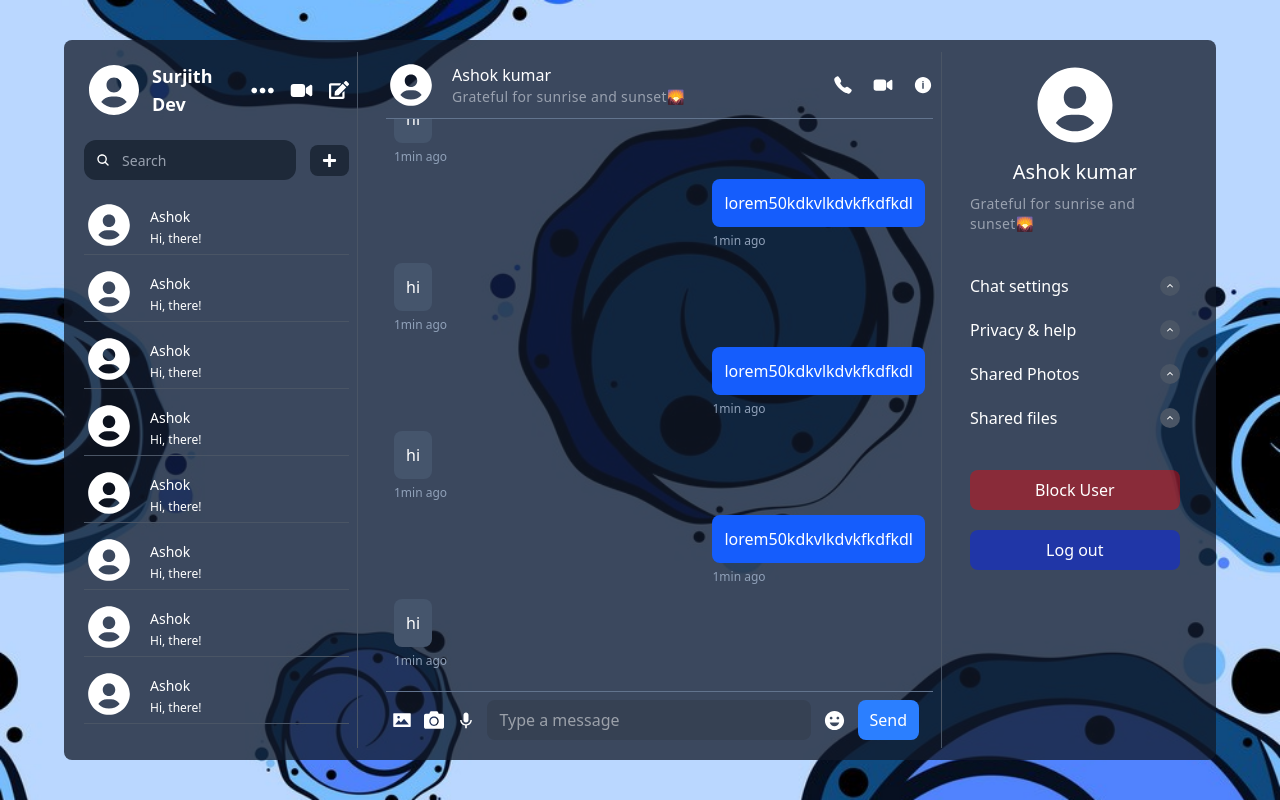
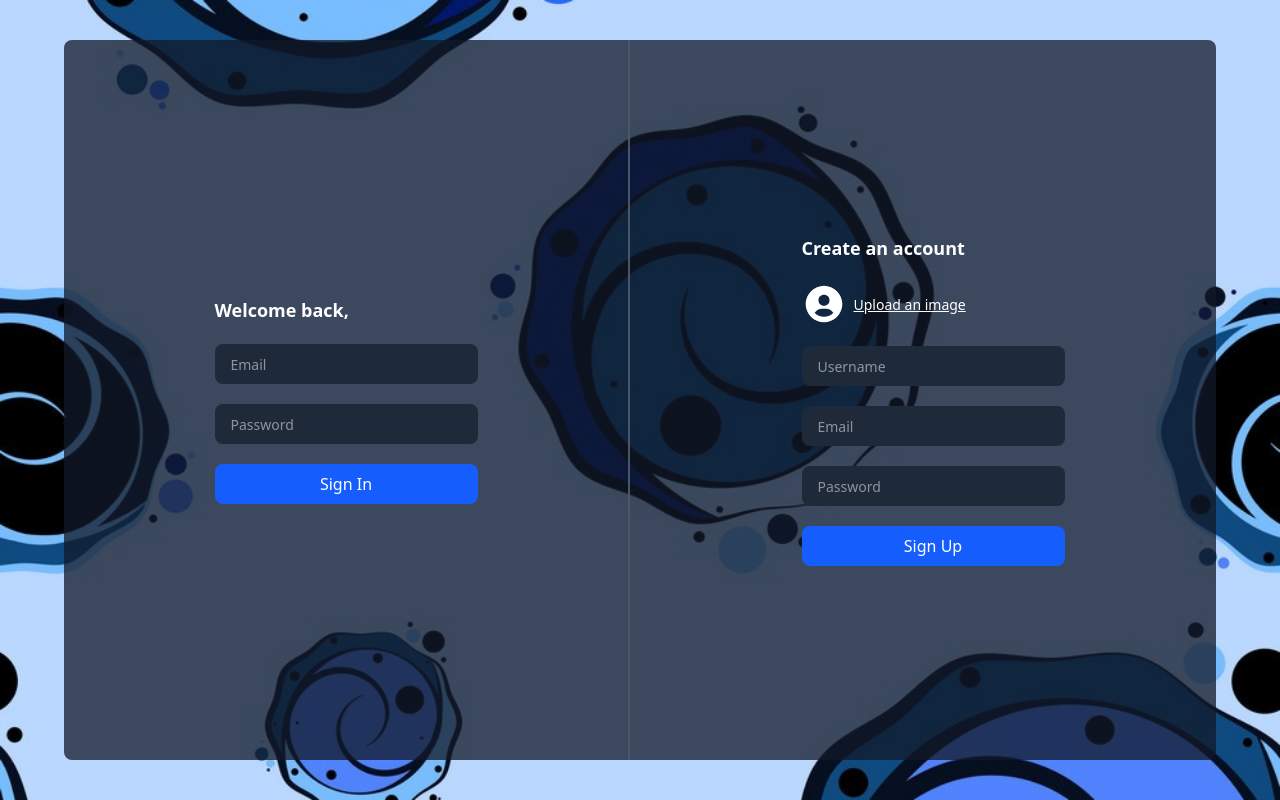
Before and after one commit to SurjithPeriyasamy/chat-system, a React (Vite) app: page /login in a window 1280 px wide. Built offline with nearby package versions, Linux system fonts and the light colour scheme.

Commit message:
completed login component and installed router

```diff
--- a/package.json
+++ b/package.json
@@ -15,6 +15,8 @@
     "react": "^19.0.0",
     "react-dom": "^19.0.0",
     "react-icons": "^5.5.0",
+    "react-router-dom": "^7.5.0",
+    "react-toastify": "^11.0.5",
     "tailwindcss": "^4.1.1"
   },
   "devDependencies": {
--- a/src/App.tsx
+++ b/src/App.tsx
@@ -2,7 +2,9 @@ import List from "./components/list/List";
 import Detail from "./components/detail/Detail";
 import Chat from "./components/chat/Chat";
 import { useEffect, useState } from "react";
-
+import { RouterProvider } from "react-router-dom";
+import { appRouter } from "./utils/appRouter.ts";
+import { ToastContainer } from "react-toastify";
 function App() {
   //   const [online, setOnline] = useState(navigator.onLine);
   //   console.log(navigator);
@@ -36,10 +38,9 @@ function App() {
   //   }, []);
 
   return (
-    <div className="flex p-3 gap-5 h-[90vh] w-[90vw] bg-[rgb(17,25,40,0.75)] rounded-lg *:border-r-gray-600 *:border-r *:p-2">
-      <List />
-      <Chat />
-      <Detail />
+    <div className="h-[90vh] w-[90vw] bg-[rgb(17,25,40,0.75)] rounded-lg">
+      <RouterProvider router={appRouter} />
+      <ToastContainer />
     </div>
   );
 }
--- /dev/null
+++ b/src/components/Browse.tsx
@@ -0,0 +1,16 @@
+import React from "react";
+import List from "./list/List";
+import Chat from "./chat/Chat";
+import Detail from "./detail/Detail";
+
+const Browse = () => {
+  return (
+    <div className="*:border-r-gray-600 *:border-r *:p-2 flex p-3 gap-5 h-full w-full">
+      <List />
+      <Chat />
+      <Detail />
+    </div>
+  );
+};
+
+export default Browse;
--- /dev/null
+++ b/src/components/list/AddUser.tsx
@@ -0,0 +1,27 @@
+import { JSX } from "react";
+import { BiSolidUserCircle } from "react-icons/bi";
+
+const AddUser = (): JSX.Element => {
+  return (
+    <div className="absolute z-10 px-5 py-7 bg-[rgb(17,25,40,0.75)] left-1/2 top-1/2 -translate-1/2 rounded-lg flex flex-col items-center gap-9">
+      <form className="space-x-2.5">
+        <input
+          type="text"
+          name=""
+          id=""
+          placeholder="Username"
+          className="p-2 placeholder:text-gray-500 placeholder:text-sm bg-gray-400 outline-none rounded-lg"
+        />
+        <button className="bg-blue-600 p-2 rounded-lg text-sm">Search</button>
+      </form>
+      <div className="flex gap-5 justify-between w-full">
+        <div className="flex items-center gap-2">
+          <BiSolidUserCircle size={30} /> <span>Surjith</span>
+        </div>
+        <button className="bg-blue-600 p-2 rounded-lg text-sm">Add User</button>
+      </div>
+    </div>
+  );
+};
+
+export default AddUser;
--- a/src/components/list/Search.tsx
+++ b/src/components/list/Search.tsx
@@ -2,10 +2,12 @@ import { JSX, useState } from "react";
 import { IoSearch } from "react-icons/io5";
 import { FaPlus } from "react-icons/fa";
 import { FaMinus } from "react-icons/fa";
+import AddUser from "./AddUser";
 
 const Search = (): JSX.Element => {
   const [isAddUserOpen, setIsAddUserOpen] = useState(false);
   return (
+    <div>
       <div className="flex justify-between items-center *:bg-gray-800">
         <div className="rounded-xl w-4/5 flex items-center px-3 py-1 gap-2">
           <IoSearch />
@@ -23,6 +25,8 @@ const Search = (): JSX.Element => {
           {isAddUserOpen ? <FaMinus size={15} /> : <FaPlus size={15} />}
         </button>
       </div>
+      {isAddUserOpen && <AddUser />}
+    </div>
   );
 };
 
--- /dev/null
+++ b/src/components/login/FormComponent.tsx
@@ -0,0 +1,86 @@
+import { ChangeEvent, FormEvent, JSX, useState } from "react";
+import { BiSolidUserCircle } from "react-icons/bi";
+import { toast } from "react-toastify";
+
+interface Props {
+  isSignUp: boolean;
+}
+
+const FormComponent = ({ isSignUp }: Props): JSX.Element => {
+  const [avatar, setAvatar] = useState<{
+    file: {
+      lastModified: number;
+      name: string;
+      size: number;
+      type: string;
+      webkitRelativePath: string;
+    } | null;
+    url: string;
+  }>({
+    file: null,
+    url: "",
+  });
+  const handleAvatarChange = (e: ChangeEvent<HTMLInputElement>) => {
+    console.log(e.target.files);
+    const file = e.target.files?.[0];
+    if (!file) return;
+
+    setAvatar({
+      file: file,
+      url: URL.createObjectURL(file),
+    });
+  };
+  const handleSubmit = (e: FormEvent<HTMLFormElement>) => {
+    e.preventDefault();
+    toast.warn("hello", { position: "bottom-right", autoClose: 1000 });
+  };
+  return (
+    <div className="space-y-5">
+      <h2 className="font-bold text-lg">
+        {isSignUp ? "Create an account" : "Welcome back,"}
+      </h2>
+      <form onSubmit={handleSubmit} className="flex flex-col gap-5">
+        {isSignUp && (
+          <>
+            <div className="flex gap-2 items-center">
+              <div className="size-11">
+                {avatar.url ? (
+                  <img
+                    src={avatar.url}
+                    alt="Avatar"
+                    className="size-full rounded-full object-fill"
+                  />
+                ) : (
+                  <BiSolidUserCircle className="size-full" />
+                )}
+              </div>
+              <div>
+                <label
+                  htmlFor="file"
+                  className="text-sm underline cursor-pointer"
+                >
+                  Upload an image
+                </label>
+                <input
+                  type="file"
+                  name="file"
+                  accept="image/*"
+                  id="file"
+                  onChange={handleAvatarChange}
+                  className="hidden input"
+                />
+              </div>
+            </div>
+            <input type="text" placeholder="Username" className="input" />
+          </>
+        )}
+        <input type="text" placeholder="Email" className="input" />
+        <input type="text" placeholder="Password" className="input" />
+        <button className="bg-blue-600 p-2 rounded-lg">
+          {isSignUp ? "Sign Up" : "Sign In"}
+        </button>
+      </form>
+    </div>
+  );
+};
+export default FormComponent;
--- /dev/null
+++ b/src/components/login/Login.tsx
@@ -0,0 +1,17 @@
+import { JSX } from "react";
+import FormComponent from "./FormComponent";
+
+const Login = (): JSX.Element => {
+  return (
+    <div className="flex gap-5 w-full h-full divide-x-2 divide-gray-600 *:flex *:justify-center *:items-center *:flex-1/2">
+      <div>
+        <FormComponent isSignUp={false} />
+      </div>
+      <div>
+        <FormComponent isSignUp={true} />
+      </div>
+    </div>
+  );
+};
+
+export default Login;
--- /dev/null
+++ b/src/components/notification/Notification.jsx
@@ -0,0 +1,11 @@
+import React from "react";
+import { ToastContainer } from "react-toastify";
+const Notification = () => {
+  return (
+    <div>
+      <ToastContainer autoClose={1000} />
+    </div>
+  );
+};
+
+export default Notification;
--- a/src/index.css
+++ b/src/index.css
@@ -5,3 +5,7 @@ body {
   background-size: cover;
   @apply h-dvh flex justify-center items-center text-white;
 }
+
+.input {
+  @apply py-2 px-4 outline-none bg-gray-800 rounded-lg placeholder:text-sm;
+}
--- /dev/null
+++ b/src/utils/appRouter.ts
@@ -0,0 +1,15 @@
+import { createBrowserRouter } from "react-router-dom";
+import Login from "../components/login/Login";
+import App from "../App";
+import Browse from "../components/Browse";
+
+export const appRouter = createBrowserRouter([
+  {
+    path: "/",
+    Component: Browse,
+  },
+  {
+    path: "/login",
+    Component: Login,
+  },
+]);
```
Also changed, not shown: 1 other file (tests, documents, lock files or other folders). Lines whose indentation alone changed are shown as unchanged.
